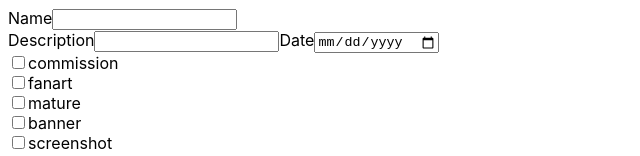
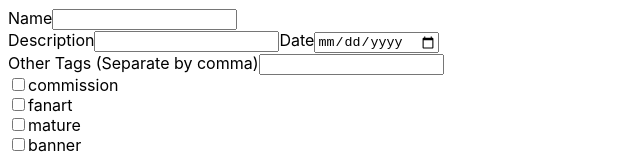
Before and after one commit to mtb116/goodish-gallery, a React (Create React App) app: page /uploadimage in a window 1280 px wide. Shown: the top 156 px of the page, without its empty margins (0-640 px from the left). Built offline with nearby package versions, Linux system fonts and the light colour scheme; no server answers; what reactfire would draw is missing.

Commit message:
add Other Tags array to image input

```diff
--- a/src/components/admin/ImageForm.js
+++ b/src/components/admin/ImageForm.js
@@ -21,6 +21,12 @@ const ImageInfoForm = (props) => {
         onChange={(e) => props.onDateChange(e.target.value)}
       />
       <br />
+      <label>Other Tags (Separate by comma)</label>
+      <input
+        type="text"
+        onChange={(e) => props.onOtherChange(e.target.value)}
+      />
+      <br />
       <CheckboxList
         checkboxObj={props.imageInfo.tags}
         onCheckboxChange={props.onCheckboxChange}
--- a/src/components/admin/UploadToFirebase.js
+++ b/src/components/admin/UploadToFirebase.js
@@ -34,9 +34,14 @@ class UploadFirebase extends Component {
     this.setState({ tags });
   };
 
-  handleDate = (date) => {;
+  handleDate = (date) => {
     this.setState({ date });
   };
+
+  handleOther = (other) => {
+    let newArray = other.split(", ");
+    this.setState({other: [...newArray]});
+  }
 
   render() {
     console.log(this.state);
@@ -47,6 +52,7 @@ class UploadFirebase extends Component {
           onImageDescriptionChange={this.handleImageDescription}
           onCheckboxChange={this.handleCheckboxChange}
           onDateChange={this.handleDate}
+          onOtherChange={this.handleOther}
           imageInfo={this.state}
         />
         <UploadImage state={this.state} onDownloadURL={this.handleImageUrl} />
```
